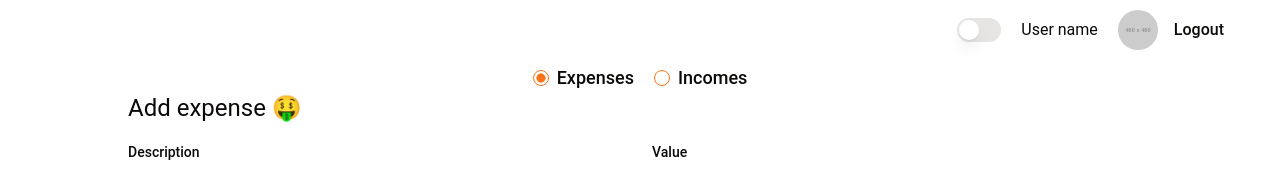
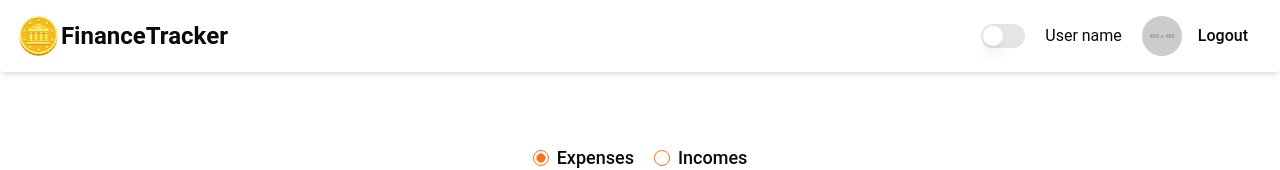
Before and after one commit to PeterPoterek/finance-tracker-typescript, a React (Vite) app in the folder client/: page / in a window 1280 px wide. Shown: the top 170 px of the page. Built offline with nearby package versions, Linux system fonts and the light colour scheme; no server answers; the HTML template or start-up script is replaced by a standard one.

Commit message:
navbar adjusments

```diff
--- a/client/src/pages/dashboard/Dashboard.tsx
+++ b/client/src/pages/dashboard/Dashboard.tsx
@@ -8,7 +8,7 @@ const Dashboard = () => {
   const [view, setView] = useState<"expense" | "income">("expense");
 
   return (
-    <div className="m-auto max-w-5xl">
+    <div className="m-auto max-w-5xl pt-20">
       <div className="m-auto max-w-5xl ">
         <FinancialViewToggle setView={setView} />
         <h2 className="text-2xl">
--- a/client/src/pages/nav/Navbar.tsx
+++ b/client/src/pages/nav/Navbar.tsx
@@ -1,6 +1,5 @@
 import { useState, useEffect } from "react";
 import { Switch } from "@/components/ui/switch";
-
 import { useTheme } from "@/components/ui/theme-provider";
 import LogoutModal from "./LogoutModal";
 
@@ -21,19 +20,22 @@ const Navbar = () => {
   };
 
   return (
-    <>
-      <div className="fixed flex justify-end w-full m-auto p-2.5 pl-10 pr-10">
-        <div className="flex justify-center items-center gap-5 max-w-6xl	">
+    <div className="fixed w-full bg-background text-foreground shadow-md rounded">
+      <div className="max-w-7xl mx-auto flex justify-between items-center p-4">
+        <div className="flex items-center">
+          <span className="text-4xl">🪙</span>
+          <h2 className="text-2xl font-bold">FinanceTracker</h2>
+        </div>
+        <div className="flex items-center gap-5">
           <Switch
             checked={currentTheme === "dark"}
             onCheckedChange={toggleTheme}
           />
           <p>User name</p>
-
           <LogoutModal />
         </div>
       </div>
-    </>
+    </div>
   );
 };
 
```
